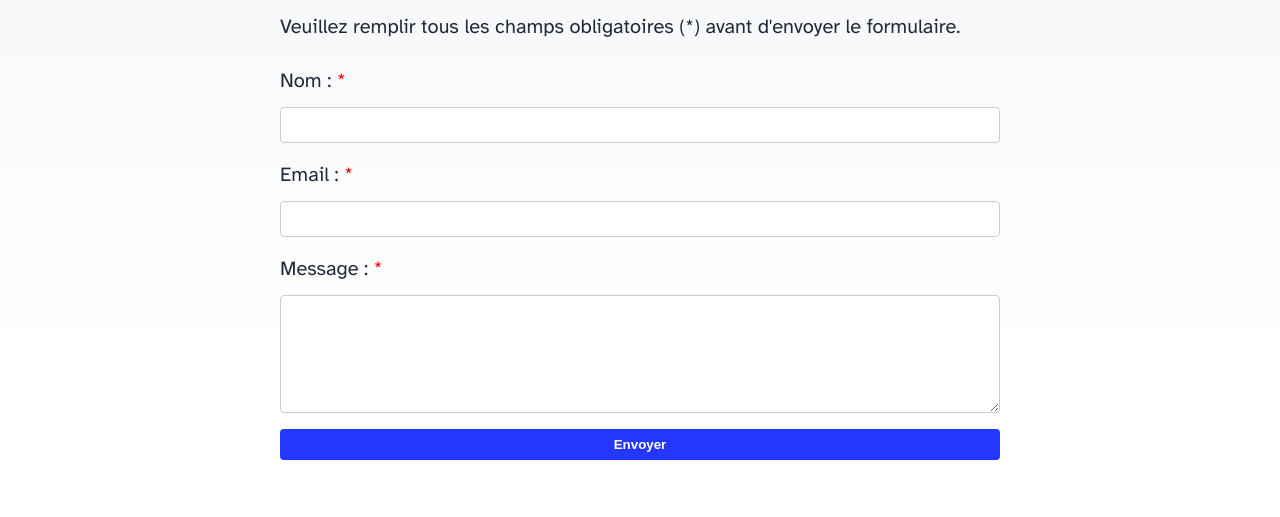
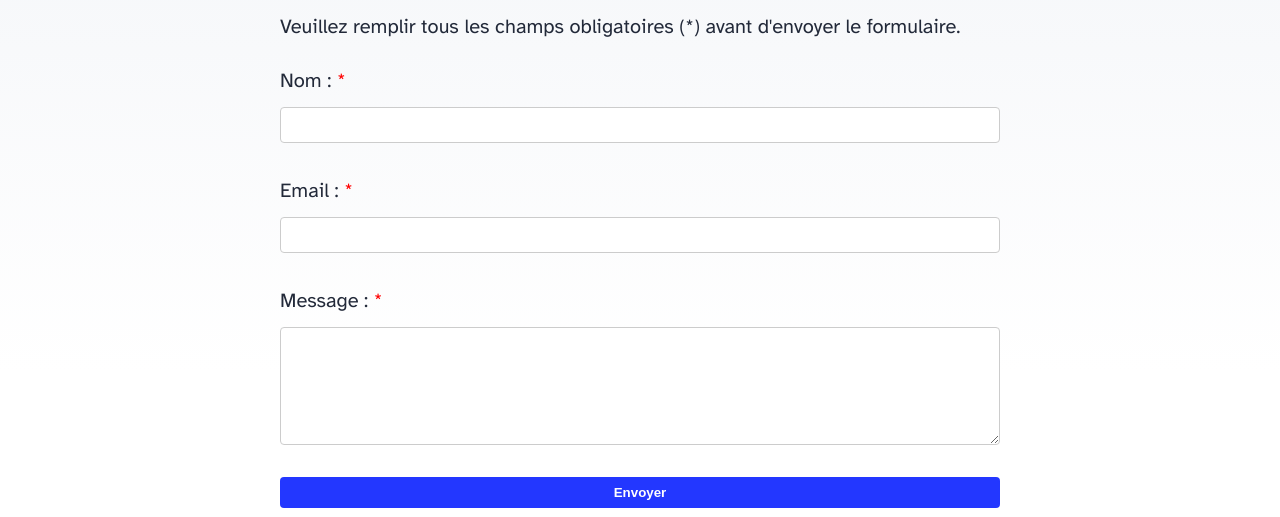
Before and after one commit to mboultoureau/projet-ergonomie, an Astro site: page /projet-ergonomie/contact in a window 1280 px wide. Shown: the part 228-745 px from the top of the page. Built offline with nearby package versions, Linux system fonts and the light colour scheme; Astro itself is replaced by a stand-in of ours.

Commit message:
fix: update form size padding

```diff
--- a/src/pages/contact.astro
+++ b/src/pages/contact.astro
@@ -25,7 +25,7 @@ import { SITE_TITLE, SITE_DESCRIPTION } from '../consts';
 				padding: 8px;
 				border: 1px solid #ccc;
 				border-radius: 4px;
-				margin-bottom: 16px;
+				margin-bottom: 32px;
 			}
 
 			textarea {
```
